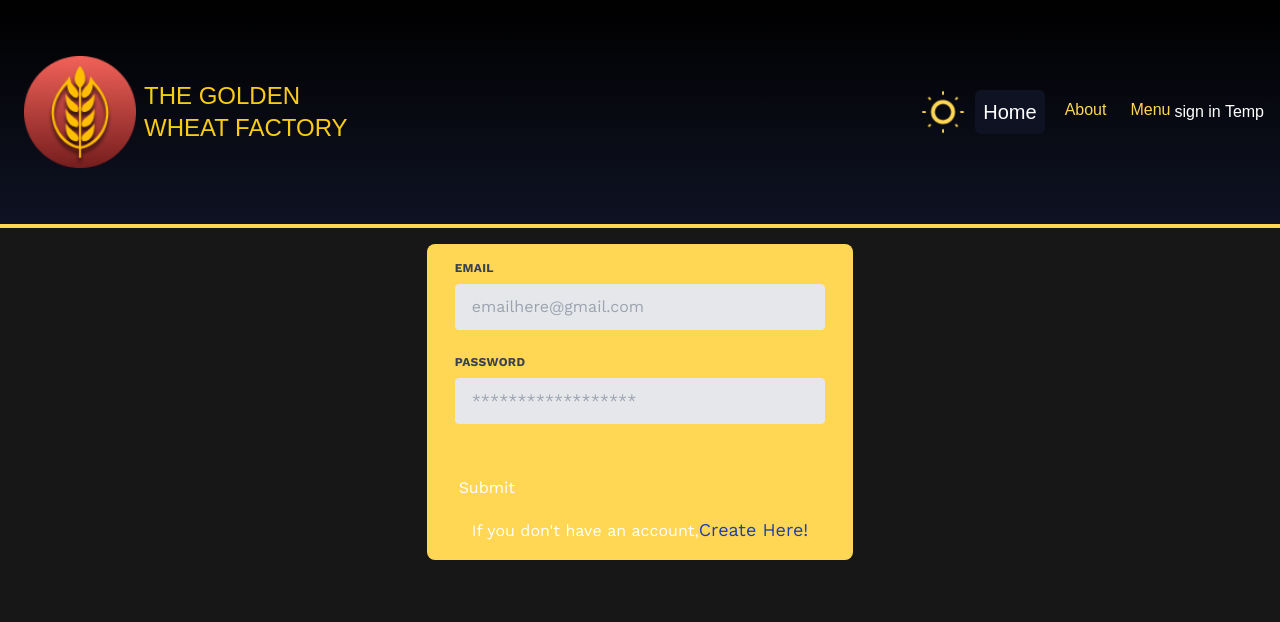
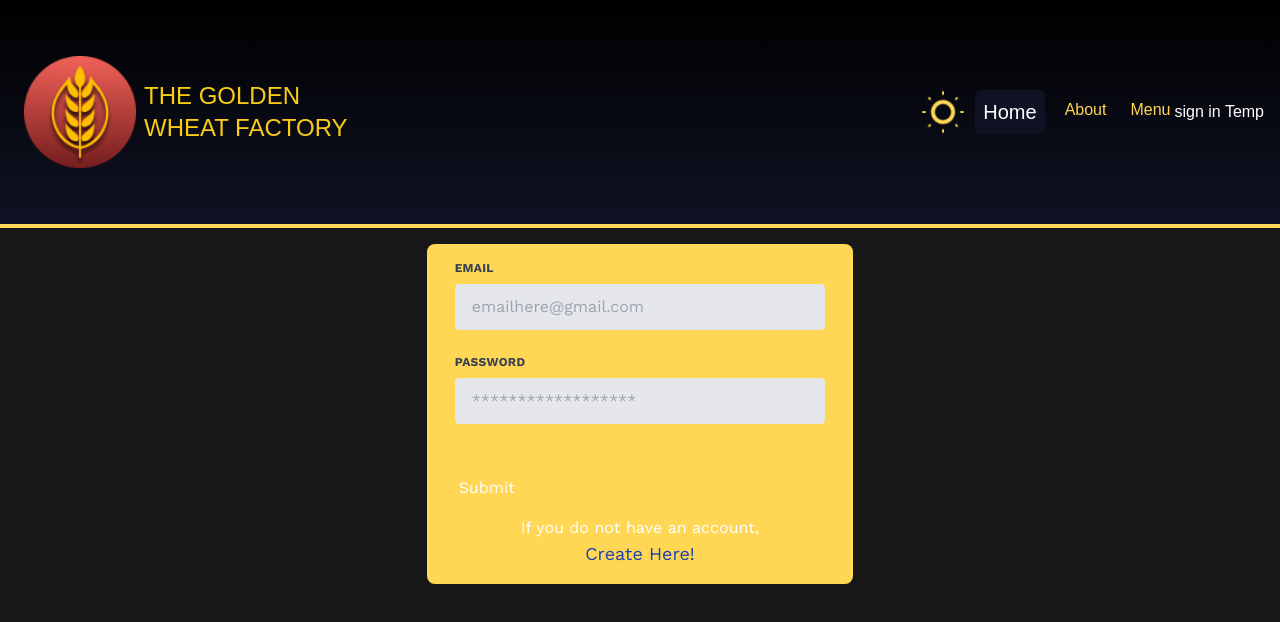
Before and after one commit to Felisong/cpnt262-the-golden-wheat-frontend, a Next.js app: page /sign-in in a window 1280 px wide. Shown: the top 622 px of the page. Built offline with nearby package versions, Linux system fonts and the light colour scheme; a web font is replaced by a local one.

Commit message:
form fully finished.

```diff
--- a/app/about/page.js
+++ b/app/about/page.js
@@ -72,7 +72,7 @@ export default function about() {
             We’re so grateful to all of you who have supported us along the way. Thank you for being a part of The Golden Wheat Bakery’s journey, and we look forward to sharing many more delicious moments with you!
             </p>
         </div>
-        <div className={styles.imgcontainerR}>
+        <div className={styles.imgcontainer}>
             <img className={styles.imageR} src="freshly-baked-bread-sweet-buns-table-generated-by-ai.jpg" alt="Sweet buns" />
         </div>
       </div>
--- a/app/components/LogIn.js
+++ b/app/components/LogIn.js
@@ -297,7 +297,8 @@ export default function LogIn() {
 
       {!isCreateAcc ? (
         <p className="text-center">
-          If you don't have an account,
+          If you do not have an account,
+          <br></br>
           <button
             className="text-blue-800 text-lg"
             onClick={(e) => {
@@ -318,6 +319,7 @@ export default function LogIn() {
           }}
         >
           If you want to sign in,
+          <br></br>
           <button className="text-blue-800 text-lg"> Click Here!</button>
         </p>
       )}
```
